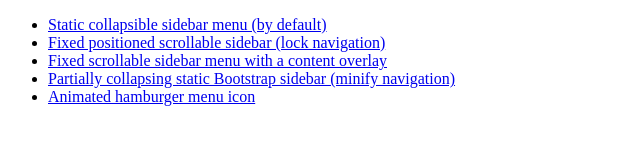
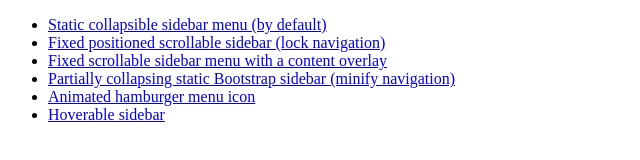
Before and after one commit to deputatov/sidebar, a plain HTML site: page index.html in a window 1280 px wide. Shown: the whole page, without its empty margins (0-640 px from the left). Drawn offline with Linux system fonts and the light colour scheme.

Commit message:
Add link to hoverable sidebar

```diff
--- a/index.html
+++ b/index.html
@@ -12,6 +12,7 @@
           <li><a href="examples/index3.html">Fixed scrollable sidebar menu with a content overlay</a></li>
           <li><a href="examples/index4.html">Partially collapsing static Bootstrap sidebar (minify navigation)</a></li>
           <li><a href="examples/index5.html">Animated hamburger menu icon</a></li>
+          <li><a href="examples/index6.html">Hoverable sidebar</a></li>
         </ul>
     </header>
   </body>
```
